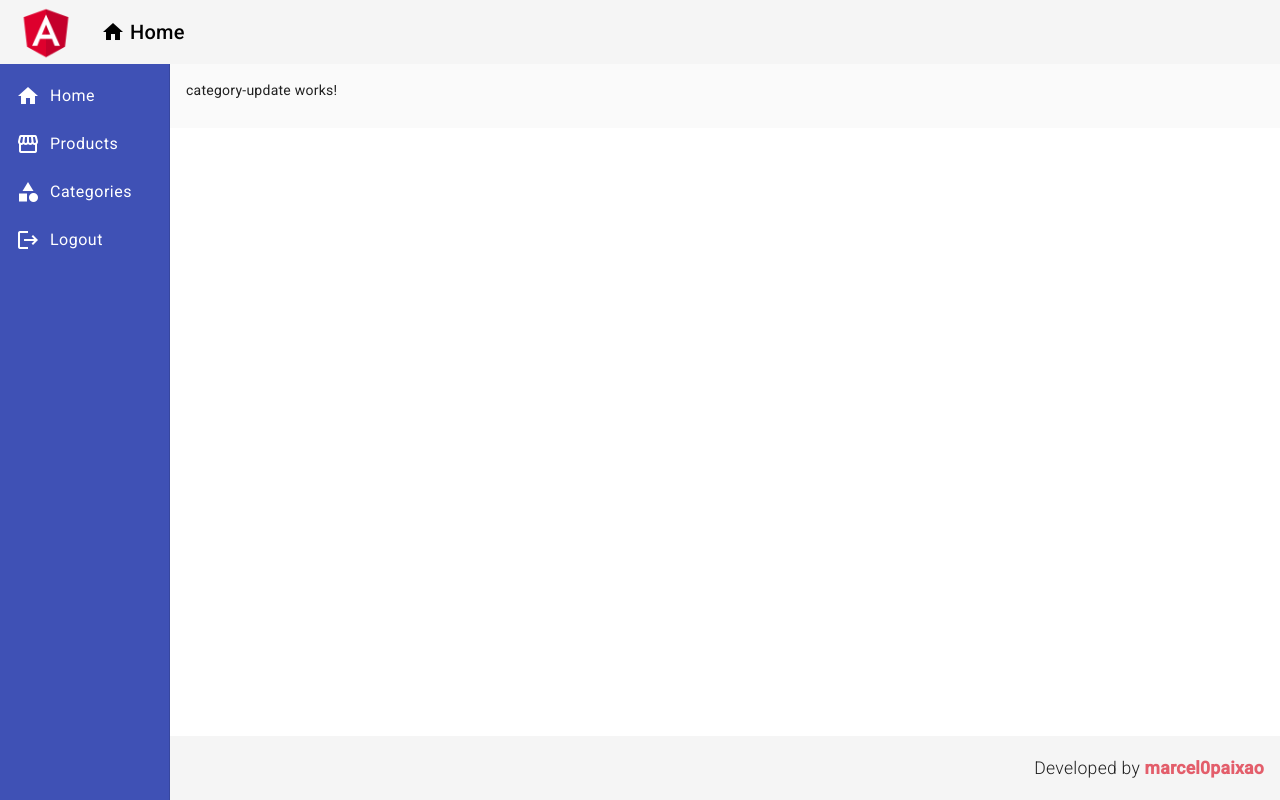
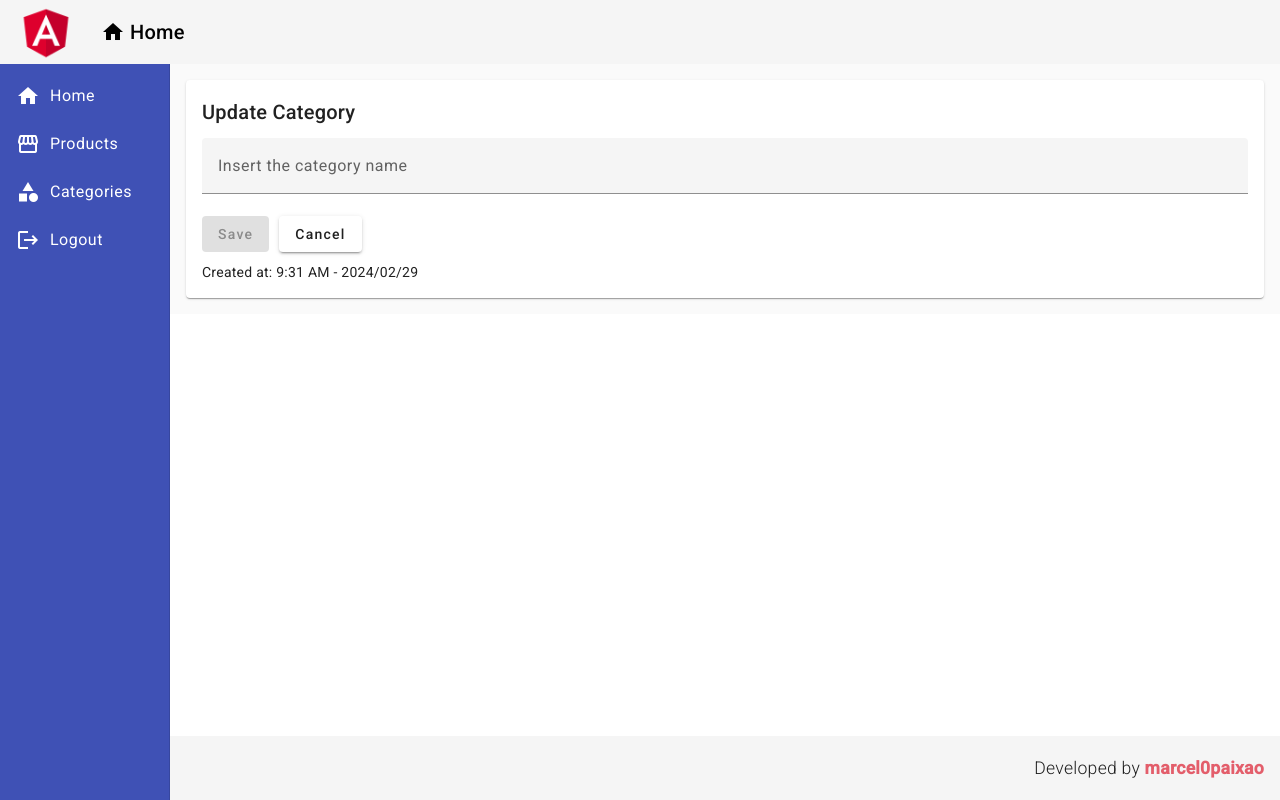
Before and after one commit to marcel0paixao/angular-product-crud, an Angular app: page /categories/update/1 in a window 1280 px wide. Built offline with nearby package versions, Linux system fonts and the light colour scheme; no server answers; sample sign-in values are in the browser's storage.

Commit message:
categories update

```diff
--- a/src/app/components/category/category-update/category-update.component.css
+++ b/src/app/components/category/category-update/category-update.component.css
@@ -0,0 +1 @@
+@import url('../../product/product-update/product-update.component.css');
--- a/src/app/components/category/category-update/category-update.component.html
+++ b/src/app/components/category/category-update/category-update.component.html
@@ -1 +1,26 @@
-<p>category-update works!</p>
+<mat-card>
+    <mat-card-title>Update Category</mat-card-title>
+    <form [formGroup]="form" (ngSubmit)="updateCategory()">
+      <div>
+        <mat-form-field>
+          <input matInput formControlName="name" required type="text" placeholder="Insert the category name">
+        </mat-form-field>
+        <div *ngFor="let errorKey of getErrorKeys('name')">
+            <div *ngIf="form.get('name')?.hasError(errorKey) && form.get('name')?.touched" class="error">
+                {{ getErrorMessage(errorKey, 'name') }}
+            </div>
+        </div>
+      </div>
+
+      <div class="flex mb-1">
+        <button type="submit" [disabled]="form!.errors || isAnyFieldsEmpty()"  mat-raised-button color="primary">Save</button>
+
+        <button (click)="cancel()" mat-raised-button color="white">Cancel</button>
+
+        <div class="date">
+          Created at:
+          <span>{{ form.get('created_at')!.value | date:'H:mm a - yyyy/MM/dd' }}</span>
+        </div>
+      </div>
+    </form>
+  </mat-card>
--- a/src/app/components/category/category-update/category-update.component.ts
+++ b/src/app/components/category/category-update/category-update.component.ts
@@ -1,10 +1,63 @@
+
 import { Component } from '@angular/core';
-
+import { ActivatedRoute, Router } from '@angular/router';
+import { FormBuilder, FormGroup, Validators } from '@angular/forms';
+import { ErrorMessages } from '../../models/errorMessage';
+import { CategoryService } from '../category.service';
 @Component({
   selector: 'app-category-update',
   templateUrl: './category-update.component.html',
   styleUrls: ['./category-update.component.css']
 })
 export class CategoryUpdateComponent {
+  constructor(private categoryService: CategoryService, private router: Router, private route: ActivatedRoute, private fb: FormBuilder) {}
 
+  form!: FormGroup;
+  errorMessages: ErrorMessages = {
+    name: {
+      required: 'The field is required.',
+      minlength: 'The field length must be at least 5 characters.',
+      maxlength: 'The field length must be maximum of 50 characters.'
+    }
+  };
+
+  initForm(): void {
+    this.form = this.fb.group({
+      id: [null, [Validators.required]],
+      name: [null, [Validators.required, Validators.minLength(5), Validators.maxLength(50)]],
+      created_at: [new Date(), [Validators.required]],
+      updated_at: [new Date(), [Validators.required]]
+    });
+
+    this.categoryService.readById(this.route.snapshot.paramMap.get('id')!).subscribe(response => {
+      this.form.setValue(response);
+    })
+  }
+
+  ngOnInit(): void {
+    this.initForm();
+  }
+
+  getErrorKeys(controlName: string): string[] {
+    return Object.keys(this.form.get(controlName)!.errors || {});
+  }
+
+  getErrorMessage(errorKey: string, controlName: string): string {
+    return this.errorMessages[controlName][errorKey];
+  }
+
+  isAnyFieldsEmpty(): boolean {
+    return !!this.form.get('name')!.errors;
+  }
+
+  updateCategory(): void {
+    this.categoryService.update(this.form.value).subscribe(() => {
+      this.categoryService.showMessage("Category updated!")
+      this.router.navigate(["/categories"])
+    })
+  }
+
+  cancel(): void {
+    this.router.navigate(['/categories'])
+  }
 }
```
